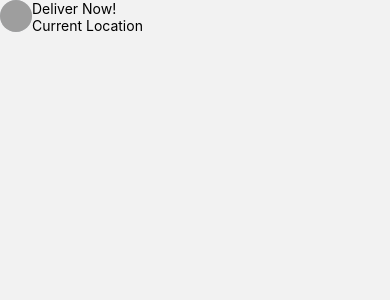
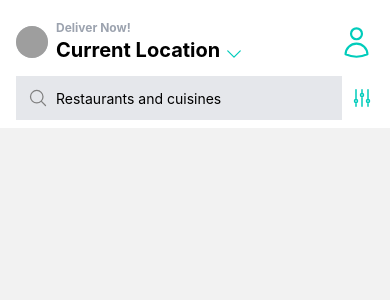
Before and after one commit to limonfrito/deliveroo-clone, a React Native app: screen /Home in a window 390 px wide. Shown: the top 300 px of the page. Built offline with nearby package versions, Linux system fonts and the light colour scheme; grey boxes are pictures that could not be loaded.

Commit message:
Header y barra de busqueda terminados

```diff
--- a/package.json
+++ b/package.json
@@ -16,8 +16,10 @@
     "nativewind": "^2.0.11",
     "react": "18.2.0",
     "react-native": "0.74.5",
+    "react-native-heroicons": "^4.0.0",
     "react-native-safe-area-context": "^4.10.5",
-    "react-native-screens": "^3.31.1"
+    "react-native-screens": "^3.31.1",
+    "react-native-svg": "^15.2.0"
   },
   "devDependencies": {
     "@babel/core": "^7.25.2",
--- a/screens/HomeScreen.js
+++ b/screens/HomeScreen.js
@@ -1,6 +1,12 @@
-import { View, Text, SafeAreaView, Image } from "react-native";
+import { View, Text, SafeAreaView, Image, TextInput } from "react-native";
 import React, { useLayoutEffect } from "react";
 import { useNavigation } from "@react-navigation/native";
+import {
+  UserIcon,
+  ChevronDownIcon,
+  MagnifyingGlassIcon as SearchIcon,
+  AdjustmentsVerticalIcon as AdjustmenstIcon,
+} from "react-native-heroicons/outline";
 
 const HomeScreen = () => {
   const navigation = useNavigation();
@@ -12,19 +18,34 @@
   }, []);
 
   return (
-    <SafeAreaView>
+    <SafeAreaView className="bg-white pt-5">
       {/* Header */}
-      <View className="flex-row">
+      <View className="flex-row pb-3 items-center mx-4 space-x-2">
         <Image
           source={{
             uri: "https://links.papareact.com/wru",
           }}
           className="h-7 w-7 bg-gray-300 p-4 rounded-full"
         />
-        <View>
-          <Text>Deliver Now!</Text>
-          <Text>Current Location</Text>
+        <View className="flex-1">
+          <Text className="font-bold text-gray-400 text-xs">Deliver Now!</Text>
+          <View className="flex-row items-end gap-1">
+            <Text className="font-bold text-xl">Current Location</Text>
+            <ChevronDownIcon size={20} color="#00CCBB" />
+          </View>
         </View>
+        <UserIcon size={35} color="#00CCBB" />
+      </View>
+
+
+      {/* Search */}
+      <View className="flex-row items-center space-x-2 pb-2 mx-4">
+        <View className="flex-row space-x-2 bg-gray-200 flex-1 p-3 items-center">
+          <SearchIcon color="gray" size={20}/>
+          <TextInput placeholder="Restaurants and cuisines" keyboardType="default" />
+        </View>
+
+        <AdjustmenstIcon color="#00CCBB" />
       </View>
     </SafeAreaView>
   );
```
Also changed, not shown: 1 other file (tests, documents, lock files or other folders).
